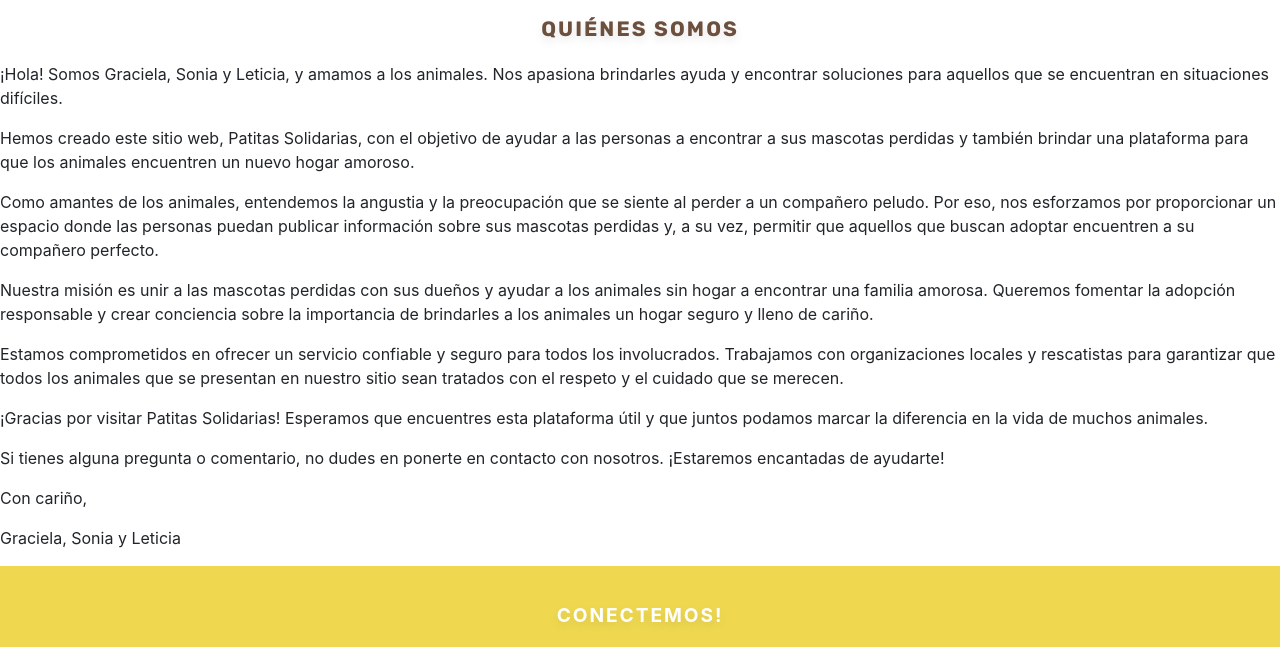
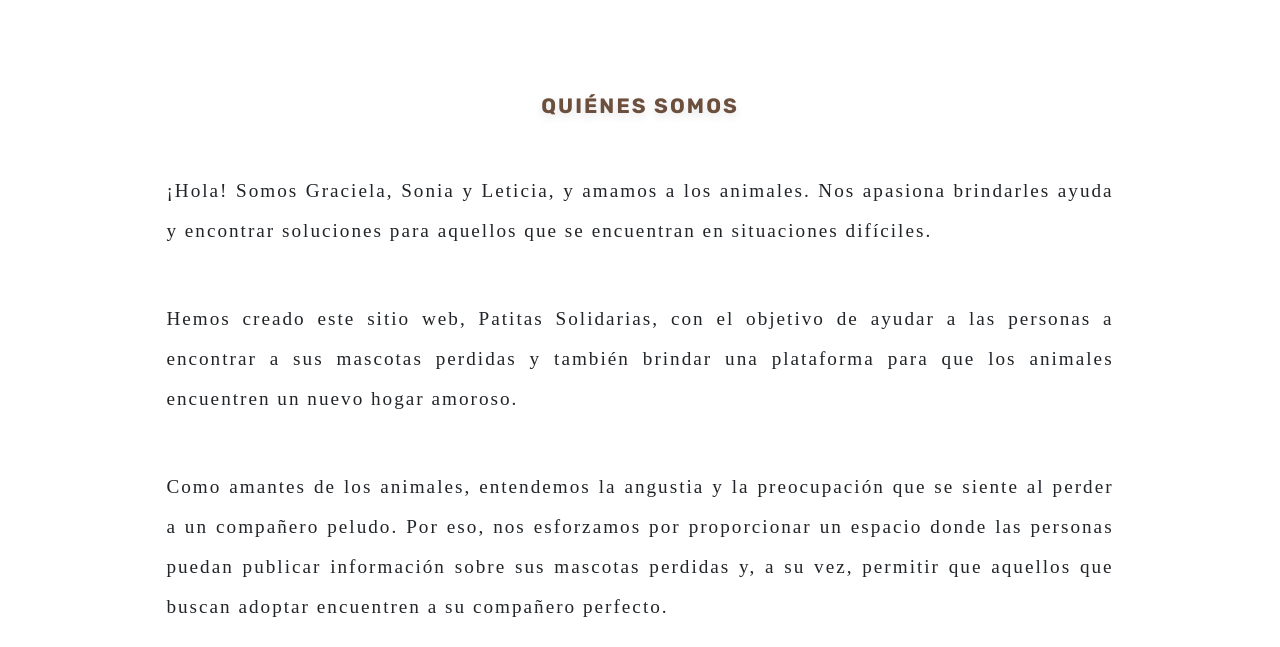
Before and after one commit to LetiCB/patitas-solidarias, a plain HTML site: page quienes-somos.html in a window 1280 px wide. Shown: the part 69-716 px from the top of the page. Drawn offline with nearby package versions, Linux system fonts and the light colour scheme; a web font is replaced by a local one.

Commit message:
Incorporar estilos para quienes-somos.html

```diff
--- a/estilos/index.css
+++ b/estilos/index.css
@@ -140,6 +140,31 @@ a:hover {
     font-weight: 500;
 }
 
+/* --- Quienes somos --- */
+
+.quienes-somos-contenedor {
+    margin: 3% auto;
+    padding: 3%;
+    width: 80%;
+    display: flex;
+    flex-wrap: wrap;
+    justify-content: center;
+    align-items: center;
+}
+
+.quienes-somos-contenedor  p {
+    width: 100%;
+    margin-top: 2rem;
+    text-align: justify;
+    line-height: 40px;
+    font-size: 1.2rem;
+    font-family: 'Shadows Into Light Two';
+    letter-spacing: 2px;
+}
+.quienes-somos-contenedor p:last-child {
+    text-align: center;
+    margin-bottom: 1.5rem;
+}
 
 /* --- Contacto --- */
 
```
